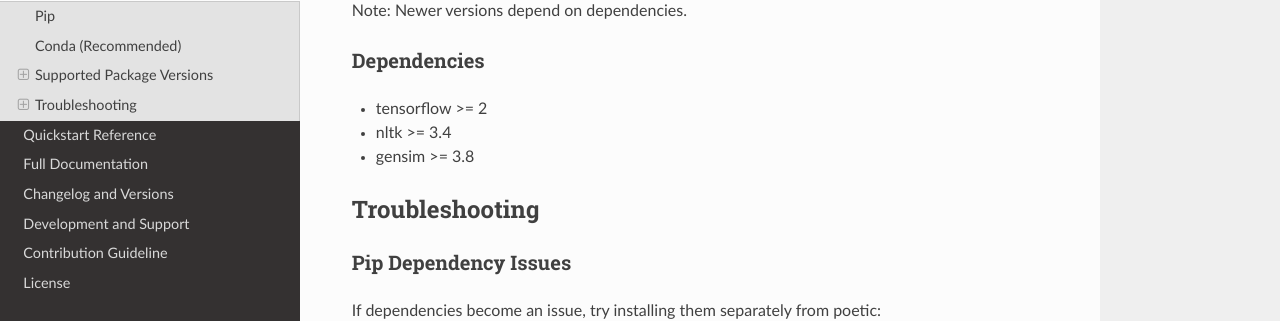
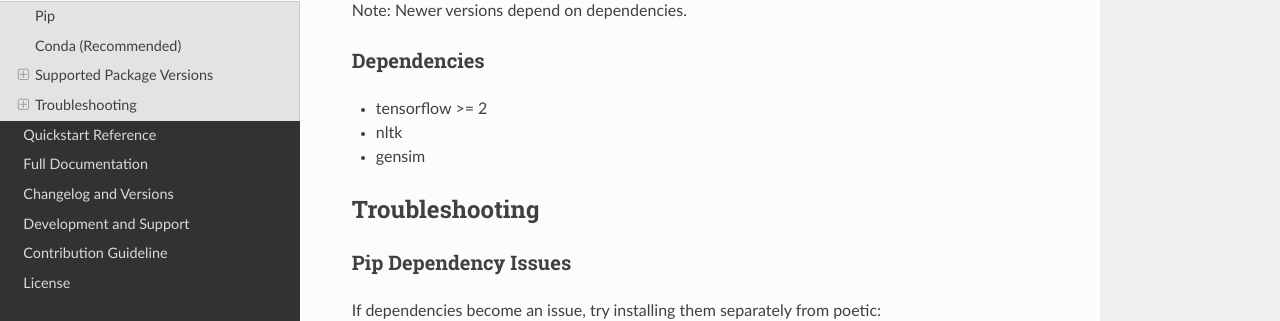
Before and after one commit to kevin931/poetic, a Sphinx documentation site: the page built from docs/source/usage/Installation.rst, in a window 1280 px wide and 900 px high, scrolled down 939 px. Shown: the part 135-456 px from the top of the window. Built offline with Sphinx 7.4.7 and the Read the Docs theme 2.0.0, drawn with Linux system fonts in a browser that asks for light colours.

```diff
--- a/docs/source/usage/Installation.rst
+++ b/docs/source/usage/Installation.rst
@@ -56,8 +56,8 @@ Note: Newer versions depend on dependencies.
 Dependencies
 -------------
 * tensorflow >= 2
-* nltk >= 3.4
-* gensim >= 3.8
+* nltk
+* gensim
 
 
 **************************
```
Also changed, not shown: README.md (+2 -2 lines).
